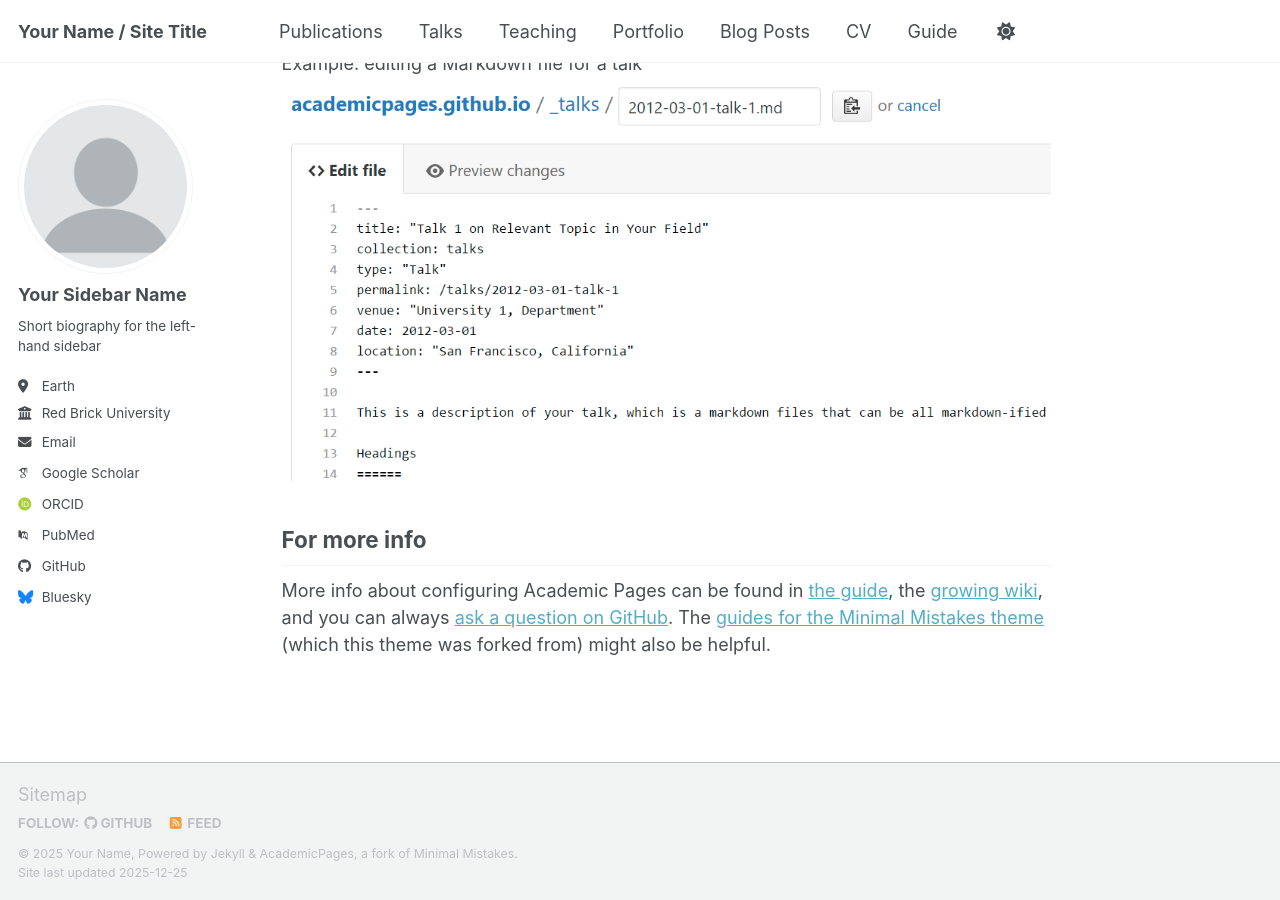
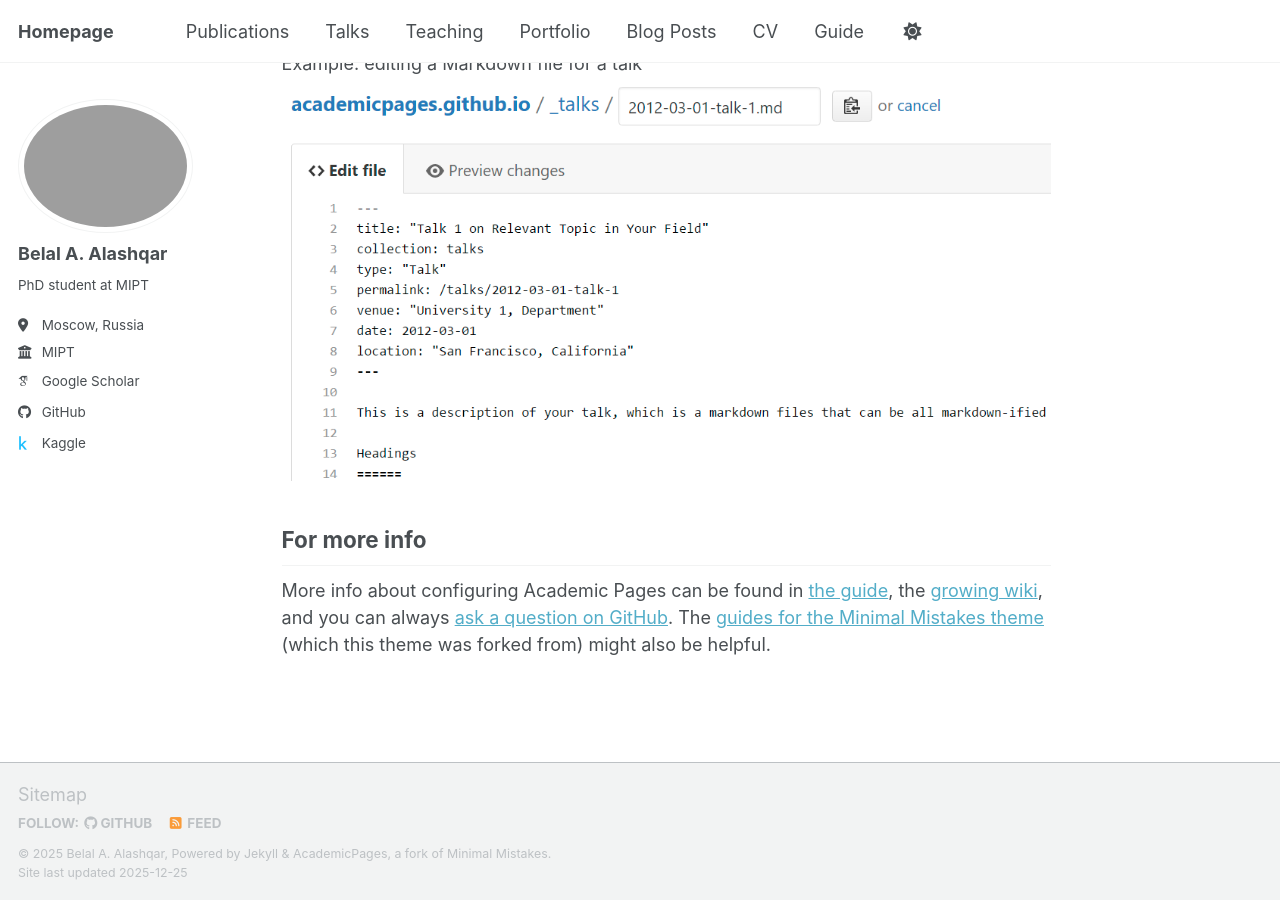
Before and after one commit to bbelal/belal.github.io, a Jekyll site: the page built from _pages/about.md, in a window 1280 px wide and 900 px high, scrolled down 2718 px. Built offline with Jekyll 4.4.1, drawn with Linux system fonts in a browser that asks for light colours; some web fonts are replaced; a script bundle is joined from its source files by our own code; library files that are not in the unit come from our copies.

Commit message:
Update _config.yml
Update sidebar

```diff
--- a/_config.yml
+++ b/_config.yml
@@ -9,39 +9,39 @@
 # Basic Site Settings
 locale                   : "en-US"
 site_theme               : "default" # the available themes options are "default", "air", "sunrise", "mint", "dirt" and "contrast"
-title                    : "Your Name / Site Title"
+title                    : "Homepage"
 title_separator          : "-"
-name                     : &name "Your Name"
-description              : &description "Your Name's academic portfolio"   # Update this with a general description of your site, this is the default if not overridden by a page
-url                      : https://academicpages.github.io # The base hostname & protocol for your site e.g. "https://[your GitHub username].github.io",
+name                     : &name "Belal A. Alashqar"
+description              : &description "Belal A. Alashqar's academic portfolio"   # Update this with a general description of your site, this is the default if not overridden by a page
+url                      : https://bbelal.github.io # The base hostname & protocol for your site e.g. "https://[your GitHub username].github.io",
                                                            # or if you already have some other page hosted on Github then use "https://[your GitHub username].github.io/[Your Repo Name]"
 baseurl                  : "" # the subpath of your site, e.g. "/blog"
-repository               : "academicpages/academicpages.github.io"
+repository               : "bbelal/bbelal.github.io"
 
 # Site Author - The following control what appear as part of the author content on the side bar.
 #               If a field is blank the icon and link will not appear, otherwise it will be shown.
 #               Additional customization can be done by editing /_includes/author-profile.html
 author:
   # Biographic information
-  avatar           : "profile.png"
-  name             : "Your Sidebar Name"
+  avatar           : "belal.jpg"
+  name             : "Belal A. Alashqar"
   pronouns         : # example: "she/her"
-  bio              : "Short biography for the left-hand sidebar"
-  location         : "Earth"
-  employer         : "Red Brick University"
+  bio              : "PhD student at MIPT"
+  location         : "Moscow, Russia"
+  employer         : "MIPT"
   uri              : # URL
-  email            : "none@example.org"
+  email            :
 
   # Academic websites
   academia         : # URL
   arxiv            : # URL - Update with the correct link to your profile
-  googlescholar    : "https://scholar.google.com/citations?user=PS_CX0AAAAAJ"
+  googlescholar    : "https://scholar.google.com/citations?user=aIDNH54AAAAJ"
   inspire-hep      : # URL
   impactstory      : # URL
-  orcid            : "https://orcid.org/yourorcidurl"
+  orcid            :
   semantic         : # URL
   ssrn             : # URL
-  pubmed           : "https://www.ncbi.nlm.nih.gov/pubmed/?term=john+snow"
+  pubmed           :
   researchgate     : # URL
   scopus           : # URL
   zotero           : # URL
@@ -51,13 +51,13 @@ author:
   bitbucket        : # Username - Update with your username on the site
   codepen          : # Username
   dribbble         : # Username
-  github           : "academicpages"
-  kaggle           : # Username
+  github           : "bbelal"
+  kaggle           : "https://www.kaggle.com/abdelhai"
   stackoverflow    : # User number or user number and name (i.e., use "1" or "1/jeff-atwood")
 
   # Social media
   artstation       : # Username
-  bluesky          : "bsky.app" # Replace this with you Bluesky username
+  bluesky          : # Replace this with you Bluesky username
   facebook         : # Username
   flickr           : # Username
   foursquare       : # Username
```
